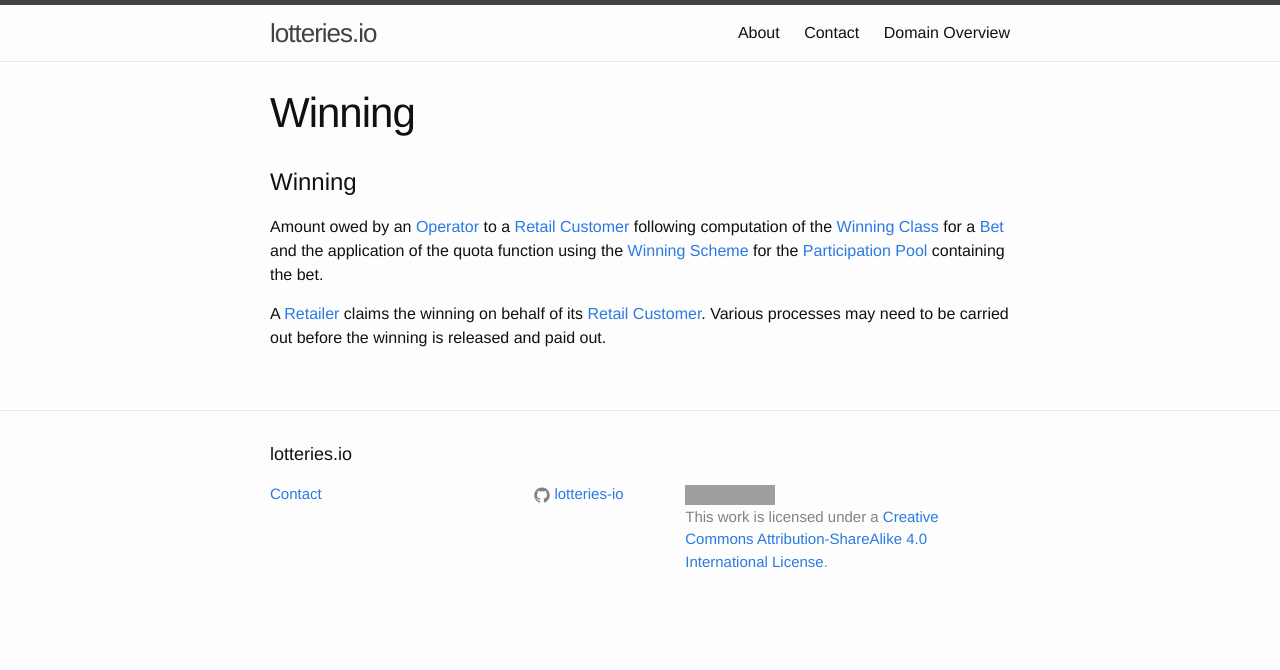
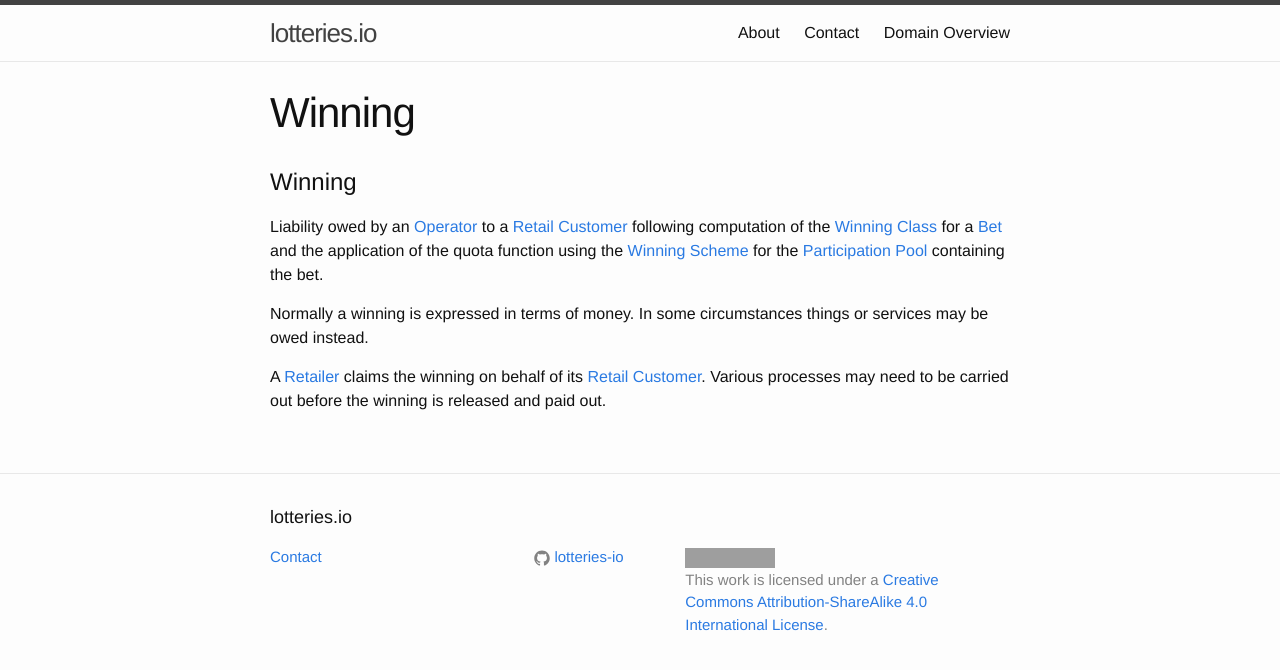
Before and after one commit to lotteries-io/lotteries-io.github.io, a Jekyll site: the page built from _concepts/winning.md, in a window 1280 px wide. Shown: the top 670 px of the page. Built offline with Jekyll 4.4.1, drawn with Linux system fonts in a browser that asks for light colours; grey boxes are pictures that could not be loaded.

Commit message:
Update winning.md

```diff
--- a/_concepts/winning.md
+++ b/_concepts/winning.md
@@ -5,6 +5,8 @@ title: Winning
 
 # Winning
 
-Amount owed by an [Operator](operator) to a [Retail Customer](retail-customer) following computation of the [Winning Class](winning-class) for a [Bet](bet) and the application of the quota function using the [Winning Scheme](winning-scheme) for the [Participation Pool](participation-pool) containing the bet.
+Liability owed by an [Operator](operator) to a [Retail Customer](retail-customer) following computation of the [Winning Class](winning-class) for a [Bet](bet) and the application of the quota function using the [Winning Scheme](winning-scheme) for the [Participation Pool](participation-pool) containing the bet.
+
+Normally a winning is expressed in terms of money. In some circumstances things or services may be owed instead.
 
 A [Retailer](retailer) claims the winning on behalf of its [Retail Customer](retail-customer). Various processes may need to be carried out before the winning is released and paid out.
```
